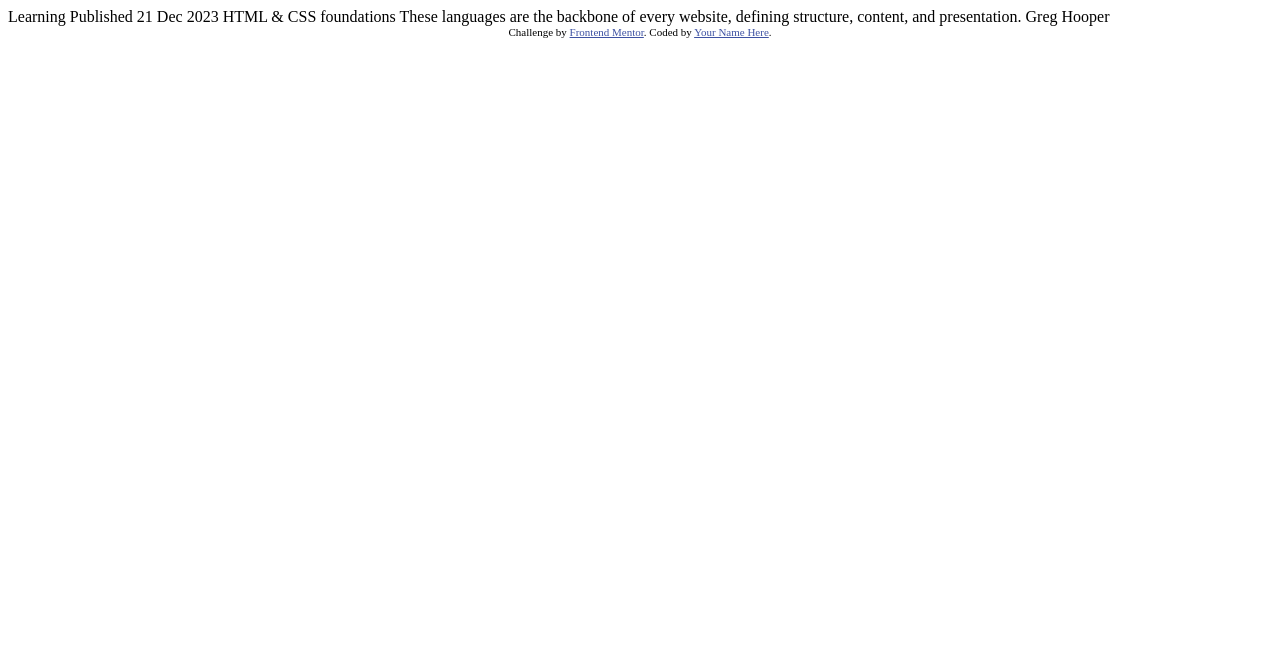
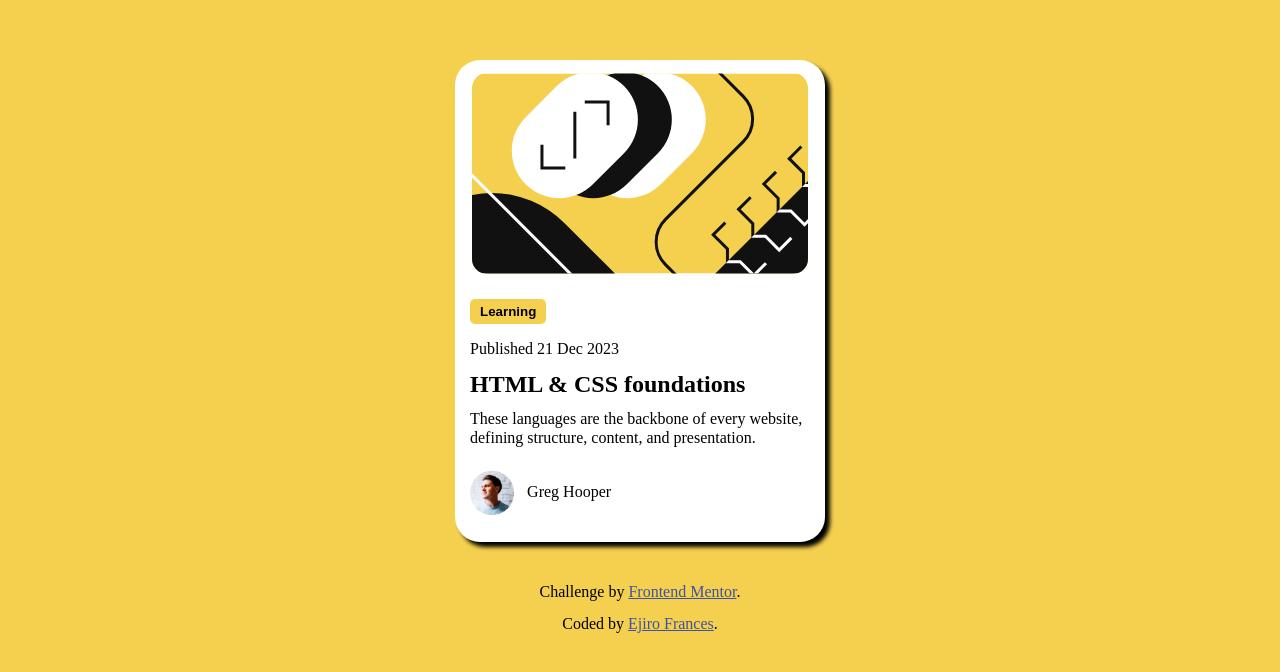
Before and after one commit to Ejiro-Frances/blogPreviewCard, a plain HTML site: page index.html in a window 1280 px wide. Drawn offline with Linux system fonts and the light colour scheme.

Commit message:
second commit

```diff
--- /dev/null
+++ b/assets/css/style.css
@@ -0,0 +1,71 @@
+* {
+  box-sizing: border-box;
+  padding: 0;
+  margin: 0;
+}
+html {
+  font-size: 16px;
+}
+body {
+  background-color: hsl(47, 88%, 63%);
+  display: flex;
+  flex-direction: column;
+  justify-content: center;
+  align-items: center;
+}
+main {
+  background-color: hsl(0, 0%, 100%);
+  width: 370px;
+  margin-top: 60px;
+  padding: 3px 15px;
+  border-radius: 25px;
+  box-shadow: 5px 5px 4px;
+}
+main .cardContainer {
+  display: flex;
+  justify-content: center;
+  align-items: center;
+}
+main .cardContainer img {
+  padding: 10px;
+  border-radius: 25px;
+}
+button {
+  background-color: hsl(47, 88%, 63%);
+  padding: 5px 10px;
+  border: none;
+  border-radius: 5px;
+  font-weight: 800;
+  margin: 15px 0;
+}
+p {
+  font-size: 1rem;
+  padding-bottom: 0.8rem;
+  line-height: 1.2rem;
+}
+main h1 {
+  font-weight: 800;
+  font-size: 1.5rem;
+  padding-bottom: 0.7rem;
+}
+main div {
+  padding: 0.6rem 0 1.5rem 0;
+  display: flex;
+}
+main div img {
+  height: 45px;
+}
+main div span {
+  padding: 0.8rem;
+}
+footer {
+  margin-top: 40px;
+}
+
+.attribution {
+  font-size: 11px;
+  text-align: center;
+}
+.attribution a {
+  color: hsl(228, 45%, 44%);
+}
--- a/index.html
+++ b/index.html
@@ -1,34 +1,49 @@
 <!DOCTYPE html>
 <html lang="en">
-<head>
-  <meta charset="UTF-8">
-  <meta name="viewport" content="width=device-width, initial-scale=1.0"> <!-- displays site properly based on user's device -->
+  <head>
+    <meta charset="UTF-8" />
+    <meta name="viewport" content="width=device-width, initial-scale=1.0" />
+    <link
+      rel="icon"
+      type="image/png"
+      sizes="32x32"
+      href="./assets/images/favicon-32x32.png"
+    />
+    <title>Frontend Mentor | Blog preview card</title>
+    <link rel="stylesheet" href="./assets/css/style.css" />
+  </head>
+  <body>
+    <main>
+      <section class="cardContainer">
+        <img
+          src="./assets/images/illustration-article.svg"
+          alt="illustration-article"
+        />
+      </section>
 
-  <link rel="icon" type="image/png" sizes="32x32" href="./assets/images/favicon-32x32.png">
+      <button>Learning</button>
+      <p class="pubDate">Published 21 Dec 2023</p>
+      <h1>HTML & CSS foundations</h1>
+      <p>
+        These languages are the backbone of every website, defining structure,
+        content, and presentation.
+      </p>
+      <div>
+        <img src="./assets/images/image-avatar.webp" alt="Greg Hooper" />
+        <span>Greg Hooper</span>
+      </div>
+    </main>
 
-  <title>Frontend Mentor | Blog preview card</title>
-
-  <!-- Feel free to remove these styles or customise in your own stylesheet 👍 -->
-  <style>
-    .attribution { font-size: 11px; text-align: center; }
-    .attribution a { color: hsl(228, 45%, 44%); }
-  </style>
-</head>
-<body>
-
-  Learning
-
-  Published 21 Dec 2023
-
-  HTML & CSS foundations
-
-  These languages are the backbone of every website, defining structure, content, and presentation.
-
-  Greg Hooper
-
-  <div class="attribution">
-    Challenge by <a href="https://www.frontendmentor.io?ref=challenge" target="_blank">Frontend Mentor</a>.
-    Coded by <a href="#">Your Name Here</a>.
-  </div>
-</body>
+    <footer class="attribution">
+      <p>
+        Challenge by
+        <a href="https://www.frontendmentor.io?ref=challenge" target="_blank"
+          >Frontend Mentor</a
+        >.
+      </p>
+      <p>
+        Coded by <a href="https://github.com/Ejiro-Frances">Ejiro Frances</a>.
+      </p>
+    </footer>
+  </body>
 </html>
```
